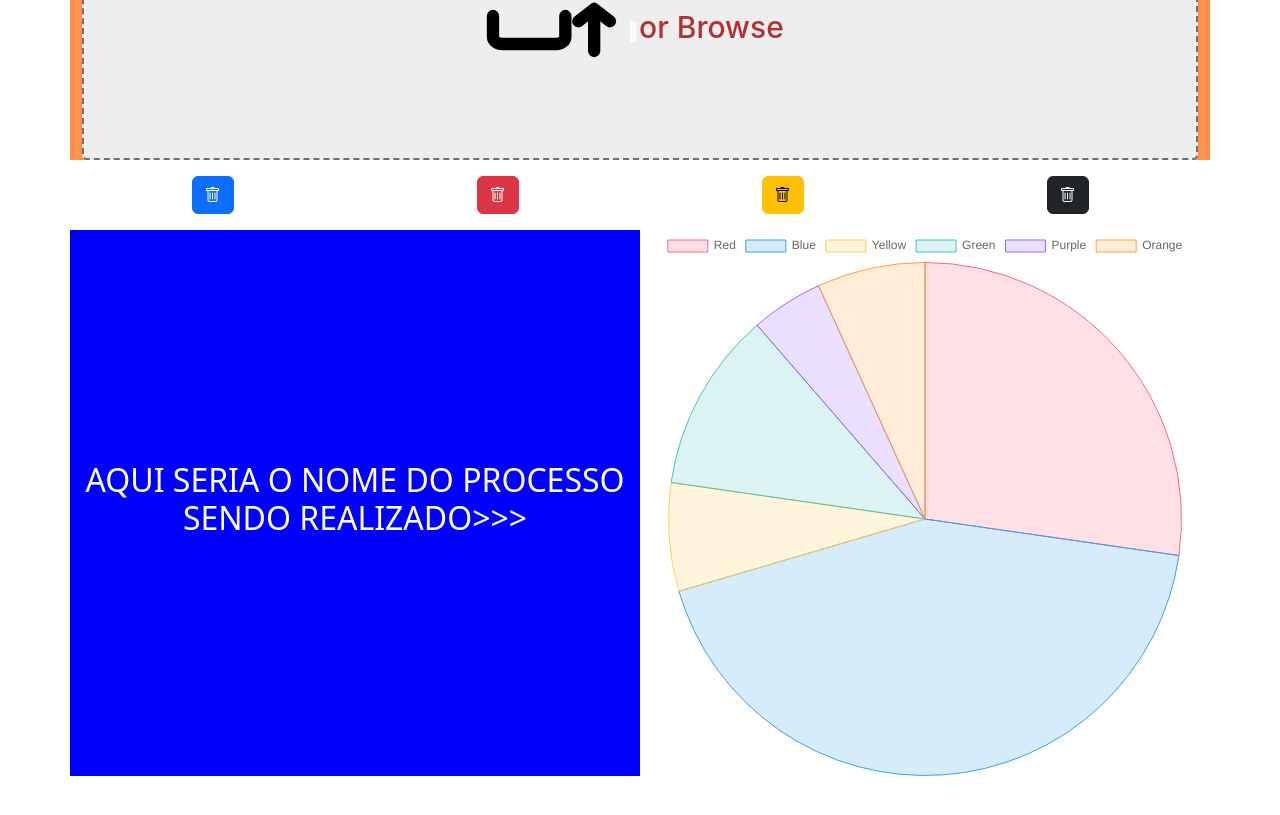
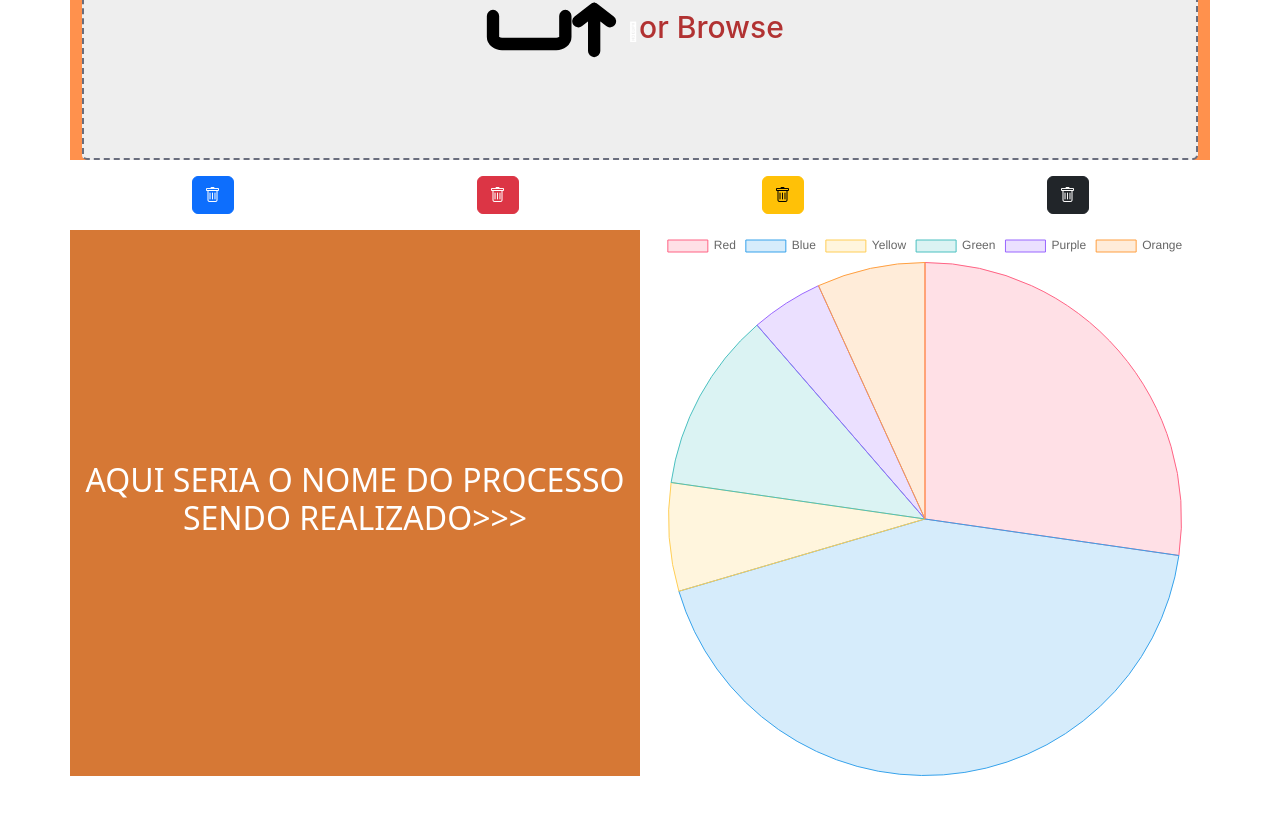
Before and after one commit to caahp/TuxauaAI, an Angular app in the folder tuxaua-angular-16/: page / in a window 1280 px wide. Shown: the part 615-1430 px from the top of the page. Built offline with nearby package versions, Linux system fonts and the light colour scheme.

Commit message:
color adjust

```diff
--- a/tuxaua-angular-16/src/app/show-result/show-result.component.css
+++ b/tuxaua-angular-16/src/app/show-result/show-result.component.css
@@ -1,5 +1,5 @@
 .col-md-6{
-    color: white;
+    color: rgb(255, 255, 255);
     text-align: center;
     align-items: center;
     justify-content: center;
--- a/tuxaua-angular-16/src/app/show-result/show-result.component.html
+++ b/tuxaua-angular-16/src/app/show-result/show-result.component.html
@@ -32,7 +32,7 @@
   <div class="row">
     <div
       class="col-md-6 d-flex align-items-center justify-content-center"
-      style="background-color: blue"
+      style="background-color: rgb(214, 120, 53)"
     >
       <h2>AQUI SERIA O NOME DO PROCESSO SENDO REALIZADO>>></h2>
     </div>
```
